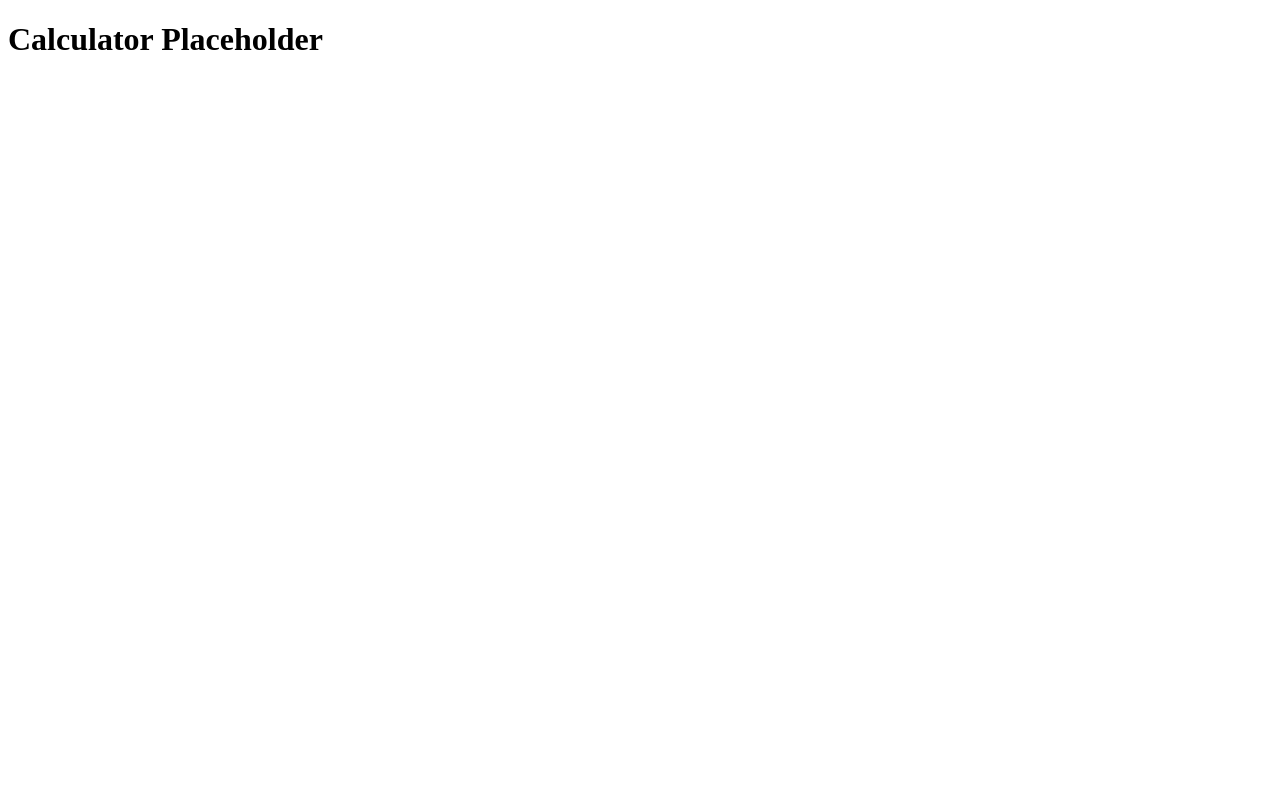
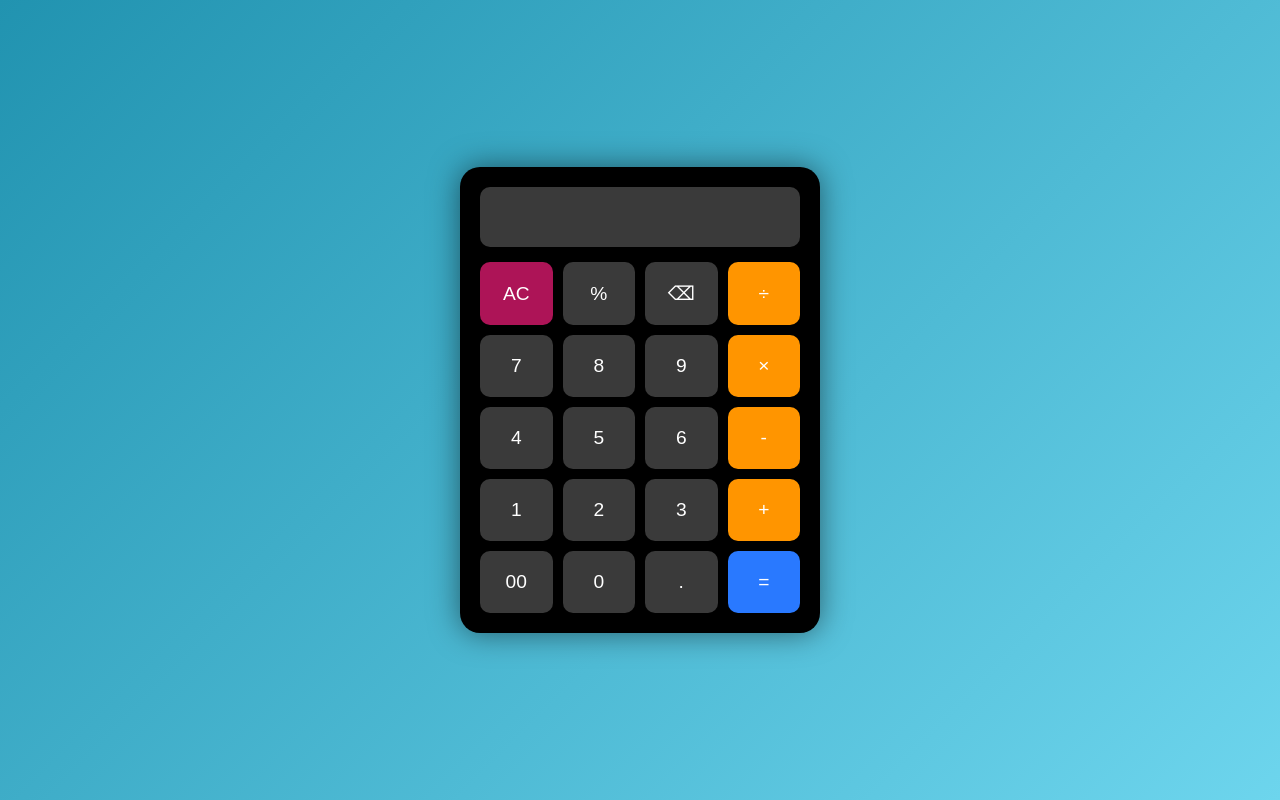
Before and after one commit to khushi-k1234/CODSOFT, a plain HTML site: page Calculator/index.html in a window 1280 px wide. Drawn offline with Linux system fonts and the light colour scheme.

Commit message:
Add files via upload

```diff
--- a/Calculator/index.html
+++ b/Calculator/index.html
@@ -1,9 +1,43 @@
 <!DOCTYPE html>
-<html>
+<html lang="en">
 <head>
-  <title>Calculator</title>
+  <meta charset="UTF-8" />
+  <meta name="viewport" content="width=device-width, initial-scale=1.0"/>
+  <title>Responsive Calculator</title>
+  <link rel="stylesheet" href="style.css" />
 </head>
 <body>
-  <h1>Calculator Placeholder</h1>
+  <div class="calculator">
+    <input type="text" id="display" disabled />
+
+    <div class="buttons">
+      <button class="clear" onclick="clearDisplay()">AC</button>
+      <button onclick="appendValue('%')">%</button>
+      <button onclick="deleteLast()">⌫</button>
+      <button class="operator" onclick="appendValue('/')">÷</button>
+
+      <button onclick="appendValue('7')">7</button>
+      <button onclick="appendValue('8')">8</button>
+      <button onclick="appendValue('9')">9</button>
+      <button class="operator" onclick="appendValue('*')">×</button>
+
+      <button onclick="appendValue('4')">4</button>
+      <button onclick="appendValue('5')">5</button>
+      <button onclick="appendValue('6')">6</button>
+      <button class="operator" onclick="appendValue('-')">-</button>
+
+      <button onclick="appendValue('1')">1</button>
+      <button onclick="appendValue('2')">2</button>
+      <button onclick="appendValue('3')">3</button>
+      <button class="operator" onclick="appendValue('+')">+</button>
+
+      <button onclick="appendValue('00')">00</button>
+      <button onclick="appendValue('0')">0</button>
+      <button onclick="appendValue('.')">.</button>
+      <button class="equal" onclick="calculate()">=</button>
+    </div>
+  </div>
+
+  <script src="script.js"></script>
 </body>
 </html>
--- /dev/null
+++ b/Calculator/script.js
@@ -0,0 +1,21 @@
+function appendValue(value) {
+  document.getElementById("display").value += value;
+}
+
+function clearDisplay() {
+  document.getElementById("display").value = "";
+}
+
+function deleteLast() {
+  let display = document.getElementById("display");
+  display.value = display.value.slice(0, -1);
+}
+
+function calculate() {
+  let display = document.getElementById("display");
+  try {
+    display.value = eval(display.value);
+  } catch {
+    display.value = "Error";
+  }
+}
--- /dev/null
+++ b/Calculator/style.css
@@ -0,0 +1,69 @@
+body {
+  margin: 0;
+  padding: 0;
+  background: linear-gradient(135deg, #2193b0, #6dd5ed);
+  font-family: Arial, sans-serif;
+  display: flex;
+  justify-content: center;
+  align-items: center;
+  height: 100vh;
+}
+
+.calculator {
+  background-color: #000000;
+  color: #ffffff;
+  padding: 20px;
+  border-radius: 20px;
+  box-shadow: 0 0 30px rgba(0, 0, 0, 0.5);
+  width: 320px;
+}
+
+#display {
+  width: 100%;
+  height: 60px;
+  background-color: #3a3a3a;
+  color: #fff;
+  font-size: 2em;
+  text-align: right;
+  padding: 10px 15px;
+  border-radius: 10px;
+  margin-bottom: 15px;
+  border: none;
+  box-sizing: border-box;
+}
+
+.buttons {
+  display: grid;
+  grid-template-columns: repeat(4, 1fr);
+  gap: 10px;
+}
+
+button {
+  padding: 20px;
+  font-size: 1.2em;
+  border: none;
+  border-radius: 10px;
+  background-color: #3a3a3a;
+  color: #fff;
+  cursor: pointer;
+  transition: 0.2s;
+}
+
+button:hover {
+  background-color: #444;
+}
+
+/* Operator buttons */
+button.operator {
+  background-color: #ff9500;
+}
+
+/* Equal button */
+button.equal {
+  background-color: #2979ff;
+}
+
+/* Clear button */
+button.clear {
+  background-color: #ad1457;
+}
```
